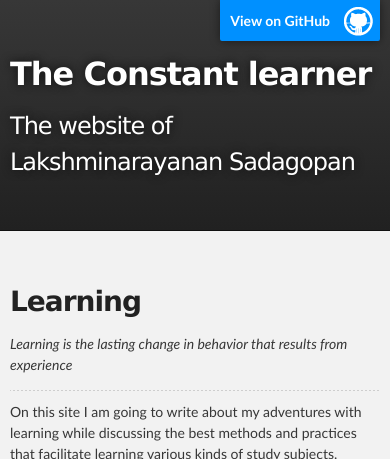
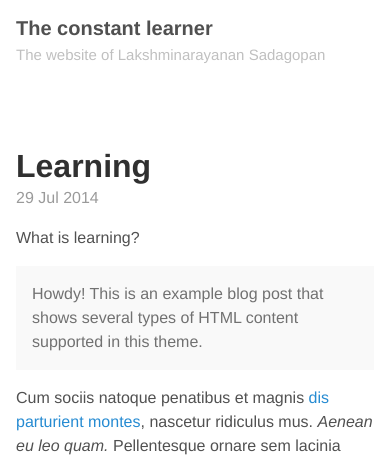
Before and after one commit to laxmynarain/laxmynarain.github.io, a Jekyll site: the page built from index.html, in a window 390 px wide. Shown: the top 459 px of the page. Built offline with Jekyll 4.4.1, drawn with Linux system fonts in a browser that asks for light colours; Markdown is read by kramdown in place of the engine named in the settings; the list of posts is cut into pages by our own code; some of the changed text lies outside the part shown; grey boxes are pictures that could not be loaded.

Commit message:
Revert to 5121ee1

```diff
--- a/index.html
+++ b/index.html
@@ -1,64 +1,37 @@
-<!DOCTYPE html>
-<html>
+---
+layout: default
+title: Home
+---
 
-  <head>
-    <meta charset='utf-8'>
-    <meta http-equiv="X-UA-Compatible" content="chrome=1">
-    <meta name="description" content="The Constant learner : The website of Lakshminarayanan Sadagopan">
+<div class="posts">
+  {% for post in paginator.posts %}
+  <div class="post">
+    <h1 class="post-title">
+      <a href="{{ post.url }}">
+        {{ post.title }}
+      </a>
+    </h1>
 
-    <link rel="stylesheet" type="text/css" media="screen" href="stylesheets/stylesheet.css">
+    <span class="post-date">{{ post.date | date_to_string }}</span>
 
-    <title>The Constant learner</title>
-  </head>
+    {{ post.content }}
+  </div>
+  {% endfor %}
+</div>
 
-  <body>
-
-    <!-- HEADER -->
-    <div id="header_wrap" class="outer">
-        <header class="inner">
-          <a id="forkme_banner" href="https://github.com/laxmynarain">View on GitHub</a>
-
-          <h1 id="project_title">The Constant learner</h1>
-          <h2 id="project_tagline">The website of Lakshminarayanan Sadagopan</h2>
-
-        </header>
-    </div>
-
-    <!-- MAIN CONTENT -->
-    <div id="main_content_wrap" class="outer">
-      <section id="main_content" class="inner">
-        <h1>
-<a name="learning" class="anchor" href="#learning"><span class="octicon octicon-link"></span></a>Learning</h1>
-
-<p><em>Learning is the lasting change in behavior that results from experience</em></p>
-
-<hr><p>On this site I am going to write about my adventures with learning while discussing the best methods and practices that facilitate learning various kinds of study subjects. </p>
-
-<p><img src="http://www.trainingzone.co.uk/sites/default/files/styles/540x350/public/istockphoto_thinkstock_story_birds.jpg" alt="Learning"></p>
-
-<h2>
-<a name="author" class="anchor" href="#author"><span class="octicon octicon-link"></span></a>Author</h2>
-
-<p><strong>Lakshminarayanan Sadagopan</strong></p>
-
-<ul>
-<li><a href="https://github.com/laxmynarain">https://github.com/laxmynarain</a></li>
-<li><a href="https://twitter.com/lsadagopan">https://twitter.com/lsadagopan</a></li>
-</ul><h2>
-<a name="license" class="anchor" href="#license"><span class="octicon octicon-link"></span></a>License</h2>
-
-<p>Open sourced under the <a href="LICENSE.md">MIT license</a>.</p>
-      </section>
-    </div>
-
-    <!-- FOOTER  -->
-    <div id="footer_wrap" class="outer">
-      <footer class="inner">
-        <p>Published with <a href="http://pages.github.com">GitHub Pages</a></p>
-      </footer>
-    </div>
-
-
-
-  </body>
-</html>
+<div class="pagination">
+  {% if paginator.next_page %}
+    <a class="pagination-item older" href="{{ site.baseurl }}page{{paginator.next_page}}">Older</a>
+  {% else %}
+    <span class="pagination-item older">Older</span>
+  {% endif %}
+  {% if paginator.previous_page %}
+    {% if paginator.page == 2 %}
+      <a class="pagination-item newer" href="{{ site.baseurl }}">Newer</a>
+    {% else %}
+      <a class="pagination-item newer" href="{{ site.baseurl }}page{{paginator.previous_page}}">Newer</a>
+    {% endif %}
+  {% else %}
+    <span class="pagination-item newer">Newer</span>
+  {% endif %}
+</div>
--- a/javascripts/main.js
+++ /dev/null
@@ -1 +0,0 @@
-console.log('This would be the main JS file.');
--- a/params.json
+++ /dev/null
@@ -1 +0,0 @@
-{"name":"The Constant learner","tagline":"The website of Lakshminarayanan Sadagopan","body":"# Learning\r\n\r\n*Learning is the lasting change in behavior that results from experience*\r\n\r\n-----\r\n\r\nOn this site I am going to write about my adventures with learning while discussing the best methods and practices that facilitate learning various kinds of study subjects. \r\n\r\n![Learning](http://www.trainingzone.co.uk/sites/default/files/styles/540x350/public/istockphoto_thinkstock_story_birds.jpg)\r\n\r\n## Author\r\n\r\n**Lakshminarayanan Sadagopan**\r\n- <https://github.com/laxmynarain>\r\n- <https://twitter.com/lsadagopan>\r\n\r\n\r\n## License\r\n\r\nOpen sourced under the [MIT license](LICENSE.md).","google":"","note":"Don't delete this file! It's used internally to help with page regeneration."}
--- a/stylesheets/pygment_trac.css
+++ /dev/null
@@ -1,70 +0,0 @@
-.highlight .hll { background-color: #ffffcc }
-.highlight  { background: #f0f3f3; }
-.highlight .c { color: #0099FF; font-style: italic } /* Comment */
-.highlight .err { color: #AA0000; background-color: #FFAAAA } /* Error */
-.highlight .k { color: #006699; font-weight: bold } /* Keyword */
-.highlight .o { color: #555555 } /* Operator */
-.highlight .cm { color: #0099FF; font-style: italic } /* Comment.Multiline */
-.highlight .cp { color: #009999 } /* Comment.Preproc */
-.highlight .c1 { color: #0099FF; font-style: italic } /* Comment.Single */
-.highlight .cs { color: #0099FF; font-weight: bold; font-style: italic } /* Comment.Special */
-.highlight .gd { background-color: #FFCCCC; border: 1px solid #CC0000 } /* Generic.Deleted */
-.highlight .ge { font-style: italic } /* Generic.Emph */
-.highlight .gr { color: #FF0000 } /* Generic.Error */
-.highlight .gh { color: #003300; font-weight: bold } /* Generic.Heading */
-.highlight .gi { background-color: #CCFFCC; border: 1px solid #00CC00 } /* Generic.Inserted */
-.highlight .go { color: #AAAAAA } /* Generic.Output */
-.highlight .gp { color: #000099; font-weight: bold } /* Generic.Prompt */
-.highlight .gs { font-weight: bold } /* Generic.Strong */
-.highlight .gu { color: #003300; font-weight: bold } /* Generic.Subheading */
-.highlight .gt { color: #99CC66 } /* Generic.Traceback */
-.highlight .kc { color: #006699; font-weight: bold } /* Keyword.Constant */
-.highlight .kd { color: #006699; font-weight: bold } /* Keyword.Declaration */
-.highlight .kn { color: #006699; font-weight: bold } /* Keyword.Namespace */
-.highlight .kp { color: #006699 } /* Keyword.Pseudo */
-.highlight .kr { color: #006699; font-weight: bold } /* Keyword.Reserved */
-.highlight .kt { color: #007788; font-weight: bold } /* Keyword.Type */
-.highlight .m { color: #FF6600 } /* Literal.Number */
-.highlight .s { color: #CC3300 } /* Literal.String */
-.highlight .na { color: #330099 } /* Name.Attribute */
-.highlight .nb { color: #336666 } /* Name.Builtin */
-.highlight .nc { color: #00AA88; font-weight: bold } /* Name.Class */
-.highlight .no { color: #336600 } /* Name.Constant */
-.highlight .nd { color: #9999FF } /* Name.Decorator */
-.highlight .ni { color: #999999; font-weight: bold } /* Name.Entity */
-.highlight .ne { color: #CC0000; font-weight: bold } /* Name.Exception */
-.highlight .nf { color: #CC00FF } /* Name.Function */
-.highlight .nl { color: #9999FF } /* Name.Label */
-.highlight .nn { color: #00CCFF; font-weight: bold } /* Name.Namespace */
-.highlight .nt { color: #330099; font-weight: bold } /* Name.Tag */
-.highlight .nv { color: #003333 } /* Name.Variable */
-.highlight .ow { color: #000000; font-weight: bold } /* Operator.Word */
-.highlight .w { color: #bbbbbb } /* Text.Whitespace */
-.highlight .mf { color: #FF6600 } /* Literal.Number.Float */
-.highlight .mh { color: #FF6600 } /* Literal.Number.Hex */
-.highlight .mi { color: #FF6600 } /* Literal.Number.Integer */
-.highlight .mo { color: #FF6600 } /* Literal.Number.Oct */
-.highlight .sb { color: #CC3300 } /* Literal.String.Backtick */
-.highlight .sc { color: #CC3300 } /* Literal.String.Char */
-.highlight .sd { color: #CC3300; font-style: italic } /* Literal.String.Doc */
-.highlight .s2 { color: #CC3300 } /* Literal.String.Double */
-.highlight .se { color: #CC3300; font-weight: bold } /* Literal.String.Escape */
-.highlight .sh { color: #CC3300 } /* Literal.String.Heredoc */
-.highlight .si { color: #AA0000 } /* Literal.String.Interpol */
-.highlight .sx { color: #CC3300 } /* Literal.String.Other */
-.highlight .sr { color: #33AAAA } /* Literal.String.Regex */
-.highlight .s1 { color: #CC3300 } /* Literal.String.Single */
-.highlight .ss { color: #FFCC33 } /* Literal.String.Symbol */
-.highlight .bp { color: #336666 } /* Name.Builtin.Pseudo */
-.highlight .vc { color: #003333 } /* Name.Variable.Class */
-.highlight .vg { color: #003333 } /* Name.Variable.Global */
-.highlight .vi { color: #003333 } /* Name.Variable.Instance */
-.highlight .il { color: #FF6600 } /* Literal.Number.Integer.Long */
-
-.type-csharp .highlight .k { color: #0000FF }
-.type-csharp .highlight .kt { color: #0000FF }
-.type-csharp .highlight .nf { color: #000000; font-weight: normal }
-.type-csharp .highlight .nc { color: #2B91AF }
-.type-csharp .highlight .nn { color: #000000 }
-.type-csharp .highlight .s { color: #A31515 }
-.type-csharp .highlight .sc { color: #A31515 }
--- a/stylesheets/stylesheet.css
+++ /dev/null
@@ -1,423 +0,0 @@
-/*******************************************************************************
-Slate Theme for GitHub Pages
-by Jason Costello, @jsncostello
-*******************************************************************************/
-
-@import url(pygment_trac.css);
-
-/*******************************************************************************
-MeyerWeb Reset
-*******************************************************************************/
-
-html, body, div, span, applet, object, iframe,
-h1, h2, h3, h4, h5, h6, p, blockquote, pre,
-a, abbr, acronym, address, big, cite, code,
-del, dfn, em, img, ins, kbd, q, s, samp,
-small, strike, strong, sub, sup, tt, var,
-b, u, i, center,
-dl, dt, dd, ol, ul, li,
-fieldset, form, label, legend,
-table, caption, tbody, tfoot, thead, tr, th, td,
-article, aside, canvas, details, embed,
-figure, figcaption, footer, header, hgroup,
-menu, nav, output, ruby, section, summary,
-time, mark, audio, video {
-  margin: 0;
-  padding: 0;
-  border: 0;
-  font: inherit;
-  vertical-align: baseline;
-}
-
-/* HTML5 display-role reset for older browsers */
-article, aside, details, figcaption, figure,
-footer, header, hgroup, menu, nav, section {
-  display: block;
-}
-
-ol, ul {
-  list-style: none;
-}
-
-table {
-  border-collapse: collapse;
-  border-spacing: 0;
-}
-
-/*******************************************************************************
-Theme Styles
-*******************************************************************************/
-
-body {
-  box-sizing: border-box;
-  color:#373737;
-  background: #212121;
-  font-size: 16px;
-  font-family: 'Myriad Pro', Calibri, Helvetica, Arial, sans-serif;
-  line-height: 1.5;
-  -webkit-font-smoothing: antialiased;
-}
-
-h1, h2, h3, h4, h5, h6 {
-  margin: 10px 0;
-  font-weight: 700;
-  color:#222222;
-  font-family: 'Lucida Grande', 'Calibri', Helvetica, Arial, sans-serif;
-  letter-spacing: -1px;
-}
-
-h1 {
-  font-size: 36px;
-  font-weight: 700;
-}
-
-h2 {
-  padding-bottom: 10px;
-  font-size: 32px;
-  background: url('../images/bg_hr.png') repeat-x bottom;
-}
-
-h3 {
-  font-size: 24px;
-}
-
-h4 {
-  font-size: 21px;
-}
-
-h5 {
-  font-size: 18px;
-}
-
-h6 {
-  font-size: 16px;
-}
-
-p {
-  margin: 10px 0 15px 0;
-}
-
-footer p {
-  color: #f2f2f2;
-}
-
-a {
-  text-decoration: none;
-  color: #007edf;
-  text-shadow: none;
-
-  transition: color 0.5s ease;
-  transition: text-shadow 0.5s ease;
-  -webkit-transition: color 0.5s ease;
-  -webkit-transition: text-shadow 0.5s ease;
-  -moz-transition: color 0.5s ease;
-  -moz-transition: text-shadow 0.5s ease;
-  -o-transition: color 0.5s ease;
-  -o-transition: text-shadow 0.5s ease;
-  -ms-transition: color 0.5s ease;
-  -ms-transition: text-shadow 0.5s ease;
-}
-
-a:hover, a:focus {text-decoration: underline;}
-
-footer a {
-  color: #F2F2F2;
-  text-decoration: underline;
-}
-
-em {
-  font-style: italic;
-}
-
-strong {
-  font-weight: bold;
-}
-
-img {
-  position: relative;
-  margin: 0 auto;
-  max-width: 739px;
-  padding: 5px;
-  margin: 10px 0 10px 0;
-  border: 1px solid #ebebeb;
-
-  box-shadow: 0 0 5px #ebebeb;
-  -webkit-box-shadow: 0 0 5px #ebebeb;
-  -moz-box-shadow: 0 0 5px #ebebeb;
-  -o-box-shadow: 0 0 5px #ebebeb;
-  -ms-box-shadow: 0 0 5px #ebebeb;
-}
-
-p img {
-  display: inline;
-  margin: 0;
-  padding: 0;
-  vertical-align: middle;
-  text-align: center;
-  border: none;
-}
-
-pre, code {
-  width: 100%;
-  color: #222;
-  background-color: #fff;
-
-  font-family: Monaco, "Bitstream Vera Sans Mono", "Lucida Console", Terminal, monospace;
-  font-size: 14px;
-
-  border-radius: 2px;
-  -moz-border-radius: 2px;
-  -webkit-border-radius: 2px;
-}
-
-pre {
-  width: 100%;
-  padding: 10px;
-  box-shadow: 0 0 10px rgba(0,0,0,.1);
-  overflow: auto;
-}
-
-code {
-  padding: 3px;
-  margin: 0 3px;
-  box-shadow: 0 0 10px rgba(0,0,0,.1);
-}
-
-pre code {
-  display: block;
-  box-shadow: none;
-}
-
-blockquote {
-  color: #666;
-  margin-bottom: 20px;
-  padding: 0 0 0 20px;
-  border-left: 3px solid #bbb;
-}
-
-
-ul, ol, dl {
-  margin-bottom: 15px
-}
-
-ul {
-  list-style: inside;
-  padding-left: 20px;
-}
-
-ol {
-  list-style: decimal inside;
-  padding-left: 20px;
-}
-
-dl dt {
-  font-weight: bold;
-}
-
-dl dd {
-  padding-left: 20px;
-  font-style: italic;
-}
-
-dl p {
-  padding-left: 20px;
-  font-style: italic;
-}
-
-hr {
-  height: 1px;
-  margin-bottom: 5px;
-  border: none;
-  background: url('../images/bg_hr.png') repeat-x center;
-}
-
-table {
-  border: 1px solid #373737;
-  margin-bottom: 20px;
-  text-align: left;
- }
-
-th {
-  font-family: 'Lucida Grande', 'Helvetica Neue', Helvetica, Arial, sans-serif;
-  padding: 10px;
-  background: #373737;
-  color: #fff;
- }
-
-td {
-  padding: 10px;
-  border: 1px solid #373737;
- }
-
-form {
-  background: #f2f2f2;
-  padding: 20px;
-}
-
-/*******************************************************************************
-Full-Width Styles
-*******************************************************************************/
-
-.outer {
-  width: 100%;
-}
-
-.inner {
-  position: relative;
-  max-width: 640px;
-  padding: 20px 10px;
-  margin: 0 auto;
-}
-
-#forkme_banner {
-  display: block;
-  position: absolute;
-  top:0;
-  right: 10px;
-  z-index: 10;
-  padding: 10px 50px 10px 10px;
-  color: #fff;
-  background: url('../images/blacktocat.png') #0090ff no-repeat 95% 50%;
-  font-weight: 700;
-  box-shadow: 0 0 10px rgba(0,0,0,.5);
-  border-bottom-left-radius: 2px;
-  border-bottom-right-radius: 2px;
-}
-
-#header_wrap {
-  background: #212121;
-  background: -moz-linear-gradient(top, #373737, #212121);
-  background: -webkit-linear-gradient(top, #373737, #212121);
-  background: -ms-linear-gradient(top, #373737, #212121);
-  background: -o-linear-gradient(top, #373737, #212121);
-  background: linear-gradient(top, #373737, #212121);
-}
-
-#header_wrap .inner {
-  padding: 50px 10px 30px 10px;
-}
-
-#project_title {
-  margin: 0;
-  color: #fff;
-  font-size: 42px;
-  font-weight: 700;
-  text-shadow: #111 0px 0px 10px;
-}
-
-#project_tagline {
-  color: #fff;
-  font-size: 24px;
-  font-weight: 300;
-  background: none;
-  text-shadow: #111 0px 0px 10px;
-}
-
-#downloads {
-  position: absolute;
-  width: 210px;
-  z-index: 10;
-  bottom: -40px;
-  right: 0;
-  height: 70px;
-  background: url('../images/icon_download.png') no-repeat 0% 90%;
-}
-
-.zip_download_link {
-  display: block;
-  float: right;
-  width: 90px;
-  height:70px;
-  text-indent: -5000px;
-  overflow: hidden;
-  background: url(../images/sprite_download.png) no-repeat bottom left;
-}
-
-.tar_download_link {
-  display: block;
-  float: right;
-  width: 90px;
-  height:70px;
-  text-indent: -5000px;
-  overflow: hidden;
-  background: url(../images/sprite_download.png) no-repeat bottom right;
-  margin-left: 10px;
-}
-
-.zip_download_link:hover {
-  background: url(../images/sprite_download.png) no-repeat top left;
-}
-
-.tar_download_link:hover {
-  background: url(../images/sprite_download.png) no-repeat top right;
-}
-
-#main_content_wrap {
-  background: #f2f2f2;
-  border-top: 1px solid #111;
-  border-bottom: 1px solid #111;
-}
-
-#main_content {
-  padding-top: 40px;
-}
-
-#footer_wrap {
-  background: #212121;
-}
-
-
-
-/*******************************************************************************
-Small Device Styles
-*******************************************************************************/
-
-@media screen and (max-width: 480px) {
-  body {
-    font-size:14px;
-  }
-
-  #downloads {
-    display: none;
-  }
-
-  .inner {
-    min-width: 320px;
-    max-width: 480px;
-  }
-
-  #project_title {
-  font-size: 32px;
-  }
-
-  h1 {
-    font-size: 28px;
-  }
-
-  h2 {
-    font-size: 24px;
-  }
-
-  h3 {
-    font-size: 21px;
-  }
-
-  h4 {
-    font-size: 18px;
-  }
-
-  h5 {
-    font-size: 14px;
-  }
-
-  h6 {
-    font-size: 12px;
-  }
-
-  code, pre {
-    min-width: 320px;
-    max-width: 480px;
-    font-size: 11px;
-  }
-
-}
```
Also changed, not shown: javascripts/script.js (deleted, +0 -52 lines), images/bg_hr.png (deleted), images/blacktocat.png (deleted), images/code.png (deleted), images/icon_download.png (deleted), images/pattern.png (deleted), images/sprite_download.png (deleted), images/tar.png (deleted), images/top.png (deleted), images/zip.png (deleted).
